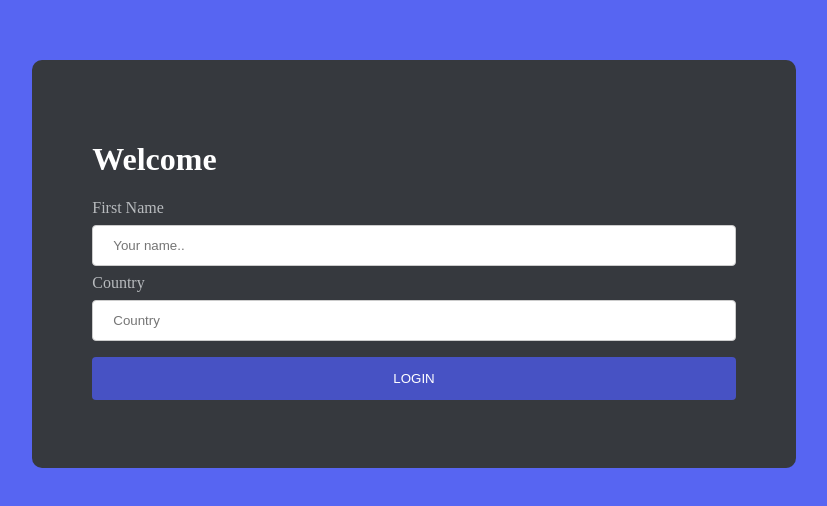
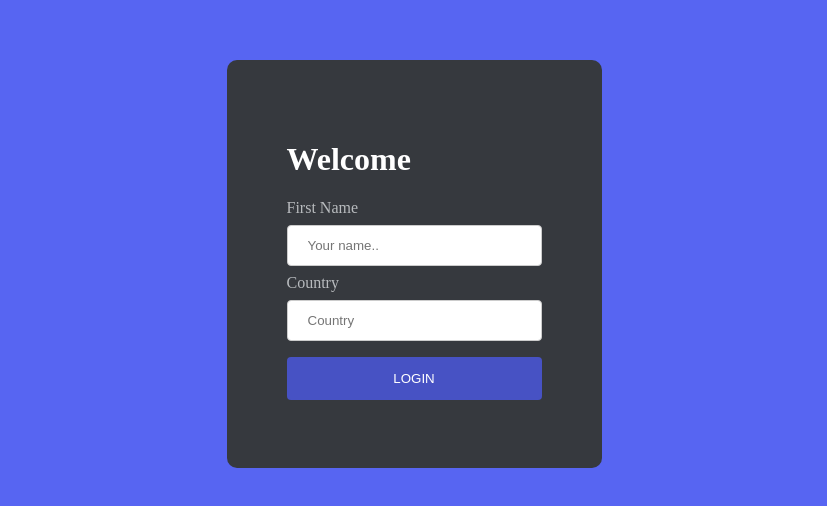
Before and after one commit to boraacici/ecw-quiz.frontend, a Vue app: page /login in a window 1280 px wide. Shown: the part 136-642 px from the top of the page, without its empty margins (226-1053 px from the left). Built offline with nearby package versions, Linux system fonts and the light colour scheme.

Commit message:
css fix: login-box

```diff
--- a/src/views/Login.vue
+++ b/src/views/Login.vue
@@ -28,7 +28,7 @@
 export default {};
 </script>
 
-<style>
+<style lang="scss" scoped>
 .login-container {
   width: 100%;
   height: 100vh;
@@ -46,6 +46,8 @@ h1{
   padding: 60px;
   background: #36393e;
   border-radius: 10px;
+  max-width: 375px;
+  box-sizing: border-box;
 }
 
 .form-container {
```
Also changed, not shown: 1 other file (tests, documents, lock files or other folders).
